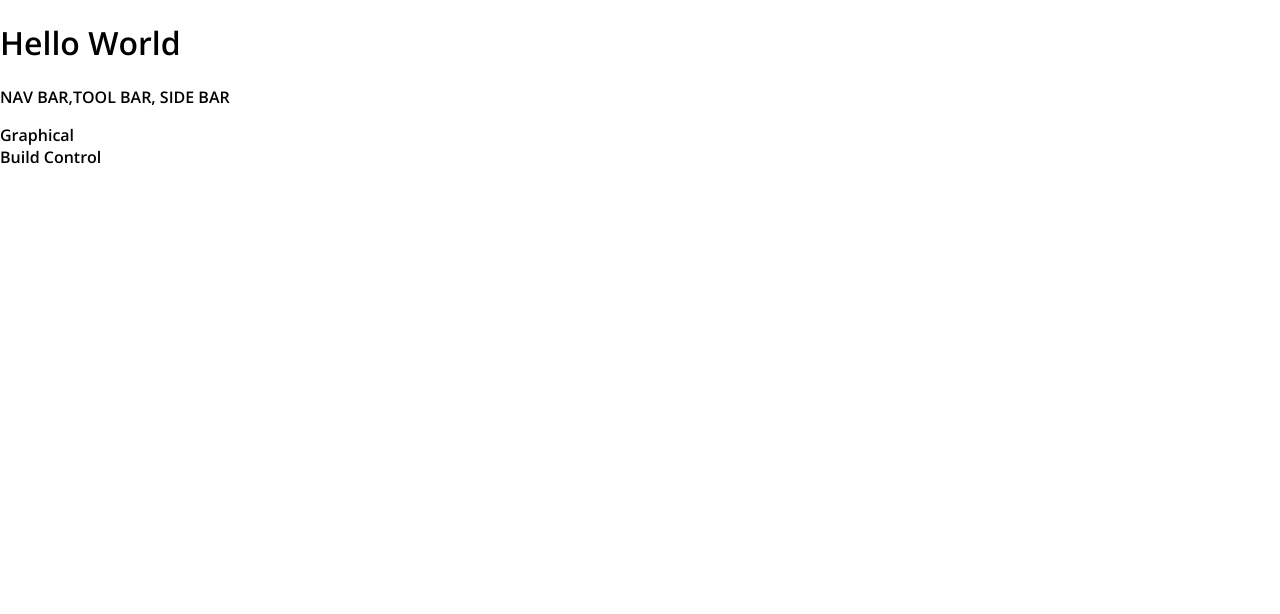
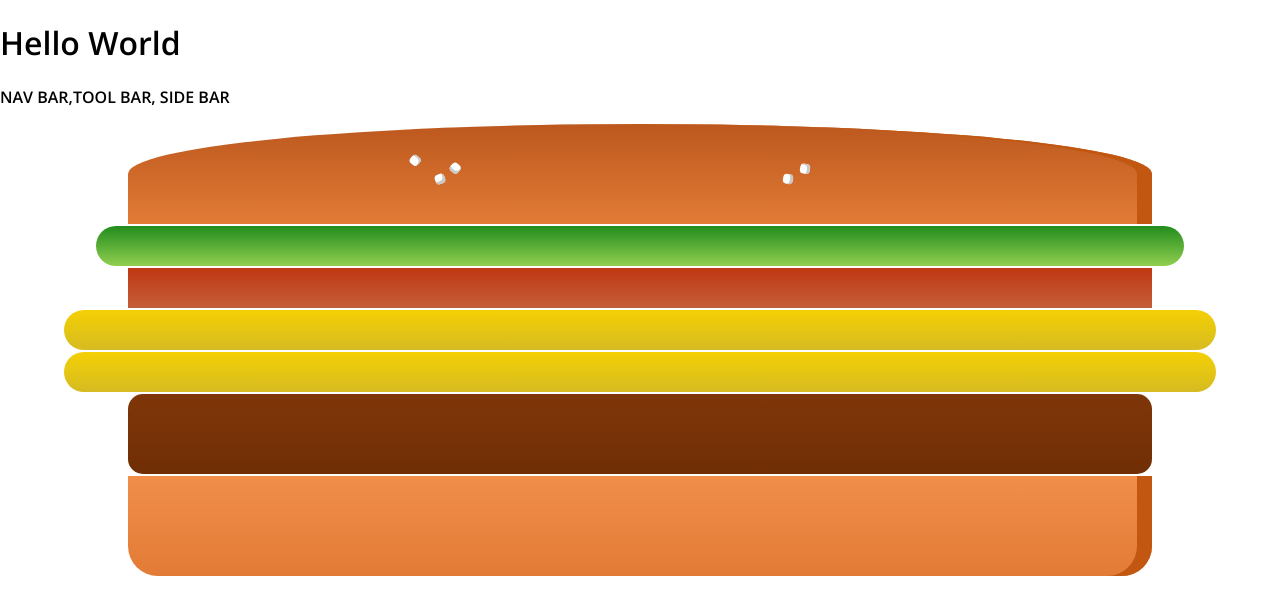
Before and after one commit to Satya190597/BurgerBuilder, a React app: page / in a window 1280 px wide. Shown: the top 614 px of the page. Built offline with nearby package versions, Linux system fonts and the light colour scheme.

Commit message:
Added - Burger Builder - Burger -  BurgerIngredients

```diff
--- a/package.json
+++ b/package.json
@@ -48,6 +48,7 @@
     "postcss-normalize": "8.0.1",
     "postcss-preset-env": "6.7.0",
     "postcss-safe-parser": "5.0.2",
+    "prop-types": "^15.7.2",
     "react": "^17.0.1",
     "react-app-polyfill": "^2.0.0",
     "react-dev-utils": "^11.0.0",
--- /dev/null
+++ b/src/components/Burger/Burger.js
@@ -0,0 +1,19 @@
+import React from 'react';
+import BurgerIngredients from './BurgerIngredients/BurgerIngredients';
+import styles from './Burger';
+const Burger = (props) => {
+
+    const transformIngredients = Object.keys(props.ingredients).map(key => {
+        return [...Array(props.ingredients[key])].map((_,index) => {
+            return <BurgerIngredients type={key} key={key+index} />
+        })
+    })
+    return (
+        <div className={styles.Burger}>
+            <BurgerIngredients type="bread-top"/>
+            {transformIngredients}
+            <BurgerIngredients type="bread-bottm"/>
+        </div>
+    )
+}
+export default Burger
--- /dev/null
+++ b/src/components/Burger/BurgerIngredients/BurgerIngredients.js
@@ -0,0 +1,45 @@
+import styles from './burgerIngredients.module.css';
+import React from 'react'
+import PropTypes from 'prop-types';
+
+class BurgerIngredients extends React.Component{
+
+    render() {
+        let ingredients = null;
+        switch(this.props.type) {
+            case ('bread-bottm'):
+                ingredients = <div className={styles.BreadBottom}>&nbsp;</div>
+                break;
+            case ('bread-top'):
+                ingredients = (
+                    <div className={styles.BreadTop}>
+                        &nbsp;
+                        <div className={styles.Seeds1}>&nbsp;</div>
+                        <div className={styles.Seeds2}>&nbsp;</div>
+                    </div>
+                );
+                 break;
+            case ('meat'):
+                    ingredients = <div className={styles.Meat}>&nbsp;</div>
+                break;
+            case ('cheese'):
+                    ingredients = <div className={styles.Cheese}>&nbsp;</div>
+                break;
+            case ('bacon'):
+                    ingredients = <div className={styles.Bacon}>&nbsp;</div>
+                break;
+            case ('salad'):
+                    ingredients = <div className={styles.Salad}>&nbsp;</div>
+                break;
+            default:
+                ingredients = null;
+        }
+        return ingredients;
+    }
+}
+
+BurgerIngredients.propTypes = {
+    type: PropTypes.string.isRequired
+}
+
+export default BurgerIngredients
--- /dev/null
+++ b/src/components/Burger/BurgerIngredients/burgerIngredients.module.css
@@ -0,0 +1,113 @@
+.BreadBottom {
+    min-height: 100px;
+    width: 80%;
+    background: linear-gradient(#F08E4A, #e27b36);
+    border-radius: 0 0 30px 30px;
+    box-shadow: inset -15px 0 #c15711;
+    margin: 2px auto;
+}
+
+.BreadTop {
+    height: 100px;
+    width: 80%;
+    background: linear-gradient(#bc581e, #e27b36);
+    border-radius: 50% 50% 0 0;
+    box-shadow: inset -15px 0 #c15711;
+    margin: 2px auto;
+    position: relative;
+}
+
+.Seeds1 {
+    width: 10px;
+    height: 10px;
+    position: absolute;
+    background-color: white;
+    left: 30%;
+    top: 50%;
+    border-radius: 40%;
+    transform: rotate(-20deg);
+    box-shadow: inset -2px -3px #c9c9c9;
+}
+
+.Seeds1:after {
+    content: "";
+    width: 10px;
+    height: 10px;
+    position: absolute;
+    background-color: white;
+    left: -170%;
+    top: -260%;
+    border-radius: 40%;
+    transform: rotate(60deg);
+    box-shadow: inset -1px 2px #c9c9c9;
+  }
+
+.Seeds1:before {
+    content: "";
+    width: 10px;
+    height: 10px;
+    position: absolute;
+    background-color: white;
+    left: 180%;
+    top: -50%;
+    border-radius: 40%;
+    transform: rotate(60deg);
+    box-shadow: inset -1px -3px #c9c9c9;
+  }
+
+  .Seeds2 {
+    width: 10px;
+    height: 10px;
+    position: absolute;
+    background-color: white;
+    left: 64%;
+    top: 50%;
+    border-radius: 40%;
+    transform: rotate(10deg);
+    box-shadow: inset -3px 0 #c9c9c9;
+  }
+
+  .Seeds2:before {
+    content: "";
+    width: 10px;
+    height: 10px;
+    position: absolute;
+    background-color: white;
+    left: 150%;
+    top: -130%;
+    border-radius: 40%;
+    transform: rotate(90deg);
+    box-shadow: inset 1px 3px #c9c9c9;
+  }
+
+
+.Meat {
+    width: 80%;
+    height: 80px;
+    background: linear-gradient(#7f3608, #702e05);
+    margin: 2px auto;
+    border-radius: 15px;
+}
+
+.Cheese {
+    width: 90%;
+    height: 40px;
+    margin: 2px auto;
+    background: linear-gradient(#f4d004, #d6bb22);
+    border-radius: 20px;
+}
+
+.Salad {
+    width: 85%;
+    height: 40px;
+    margin: 2px auto;
+    background: linear-gradient(#228c1d, #91ce50);
+    border-radius: 20px;
+}
+
+.Bacon {
+    width: 80%;
+    height: 40px;
+    background: linear-gradient(#bf3813, #c45e38);
+    margin: 2px auto;
+}
--- a/src/containers/BurgerBuilder/BurgerBuilder.js
+++ b/src/containers/BurgerBuilder/BurgerBuilder.js
@@ -1,11 +1,21 @@
 import React from 'react';
 import Aux from '../../HOC/Auxiliary';
+import Burger from '../../components/Burger/Burger';
 class BurgerBuilder extends React.Component {
+
+    state = {
+        ingredients: {
+            salad:1,
+            bacon:1,
+            cheese: 2,
+            meat:1
+        }
+    }
+
     render() {
         return (
             <Aux>
-                <div>Graphical</div>
-                <div>Build Control</div>
+                <Burger ingredients={this.state.ingredients}/>
             </Aux>
         )
     }
```
Also changed, not shown: src/components/Burger/burger.module.css (added, +23 -0 lines).
